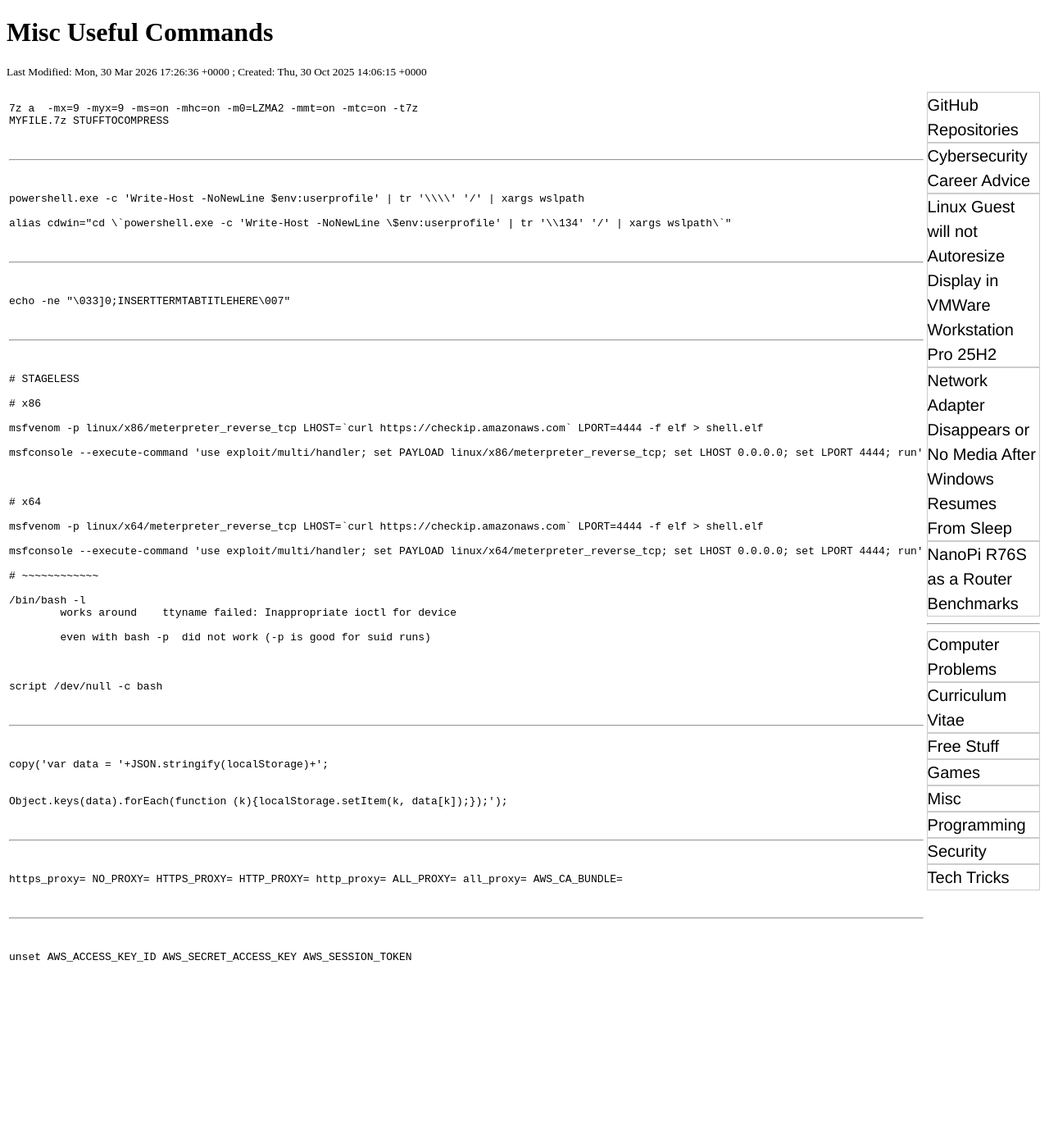
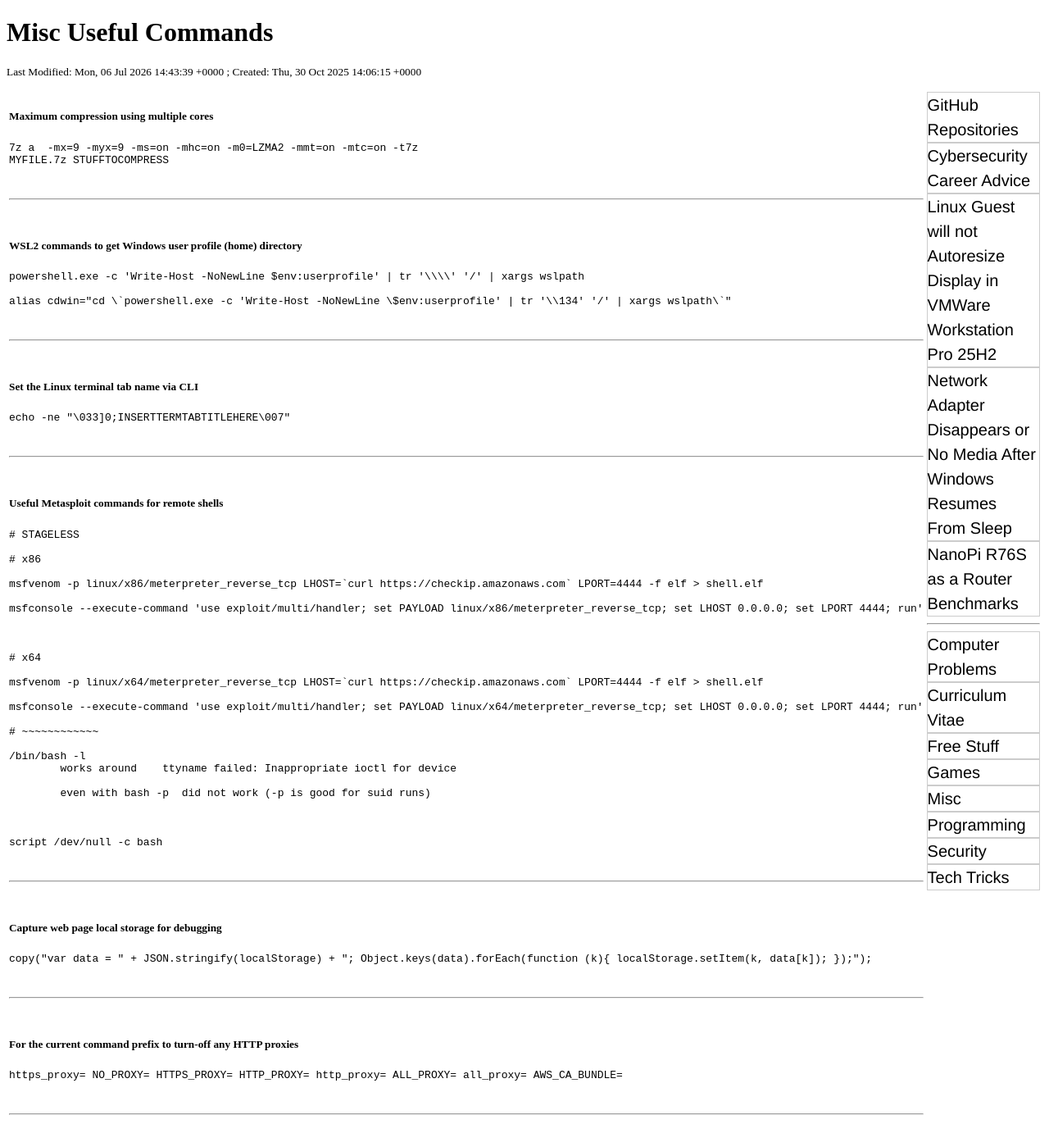
Before and after one commit to rbeede/rbeede.github.io, a Jekyll site: the page built from _posts/2025-10-30-Misc-Useful-Commands.html, in a window 1280 px wide and 1400 px high. Shown: the whole window at 82% size. Built offline with Jekyll 4.4.1, drawn with Linux system fonts in a browser that asks for light colours; some of the changed text lies outside the part shown.

Commit message:
Added cmd descriptions

```diff
--- a/_posts/2025-10-30-Misc-Useful-Commands.html
+++ b/_posts/2025-10-30-Misc-Useful-Commands.html
@@ -1,10 +1,11 @@
 ---
 creation_epoch: 1761833175
-lastmod_epoch: 1774891596
+lastmod_epoch: 1783349019
 categories: ['Tech Tricks']
 title: Misc Useful Commands
 ---
 
+<h5>Maximum compression using multiple cores</h5>
 <pre>
 7z a  -mx=9 -myx=9 -ms=on -mhc=on -m0=LZMA2 -mmt=on -mtc=on -t7z
 MYFILE.7z STUFFTOCOMPRESS
@@ -14,6 +15,7 @@ MYFILE.7z STUFFTOCOMPRESS
 <hr />
 <br />
 
+<h5>WSL2 commands to get Windows user profile (home) directory</h5>
 <pre>
 powershell.exe -c 'Write-Host -NoNewLine $env:userprofile' | tr '\\\\' '/' | xargs wslpath
 
@@ -24,6 +26,7 @@ alias cdwin="cd \`powershell.exe -c 'Write-Host -NoNewLine \$env:userprofile' |
 <hr />
 <br />
 
+<h5>Set the Linux terminal tab name via CLI</h5>
 <pre>
 echo -ne "\033]0;INSERTTERMTABTITLEHERE\007"
 </pre>
@@ -32,7 +35,7 @@ echo -ne "\033]0;INSERTTERMTABTITLEHERE\007"
 <hr />
 <br />
 
-
+<h5>Useful Metasploit commands for remote shells</h5>
 <pre>
 # STAGELESS
 
@@ -66,19 +69,16 @@ script /dev/null -c bash
 <hr />
 <br />
 
-
+<h5>Capture web page local storage for debugging</h5>
 <pre>
-copy('var data = '+JSON.stringify(localStorage)+';
-
-
-Object.keys(data).forEach(function (k){localStorage.setItem(k, data[k]);});');
+copy("var data = " + JSON.stringify(localStorage) + "; Object.keys(data).forEach(function (k){ localStorage.setItem(k, data[k]); });");
 </pre>
 
 <br />
 <hr />
 <br />
 
-
+<h5>For the current command prefix to turn-off any HTTP proxies</h5>
 <pre>
 https_proxy= NO_PROXY= HTTPS_PROXY= HTTP_PROXY= http_proxy= ALL_PROXY= all_proxy= AWS_CA_BUNDLE=
 </pre>
@@ -87,7 +87,7 @@ https_proxy= NO_PROXY= HTTPS_PROXY= HTTP_PROXY= http_proxy= ALL_PROXY= all_proxy
 <hr />
 <br />
 
-
+<h5>Remove any env AWS CLI/SDK variables</h5>
 <pre>
 unset AWS_ACCESS_KEY_ID AWS_SECRET_ACCESS_KEY AWS_SESSION_TOKEN
 </pre>
```
